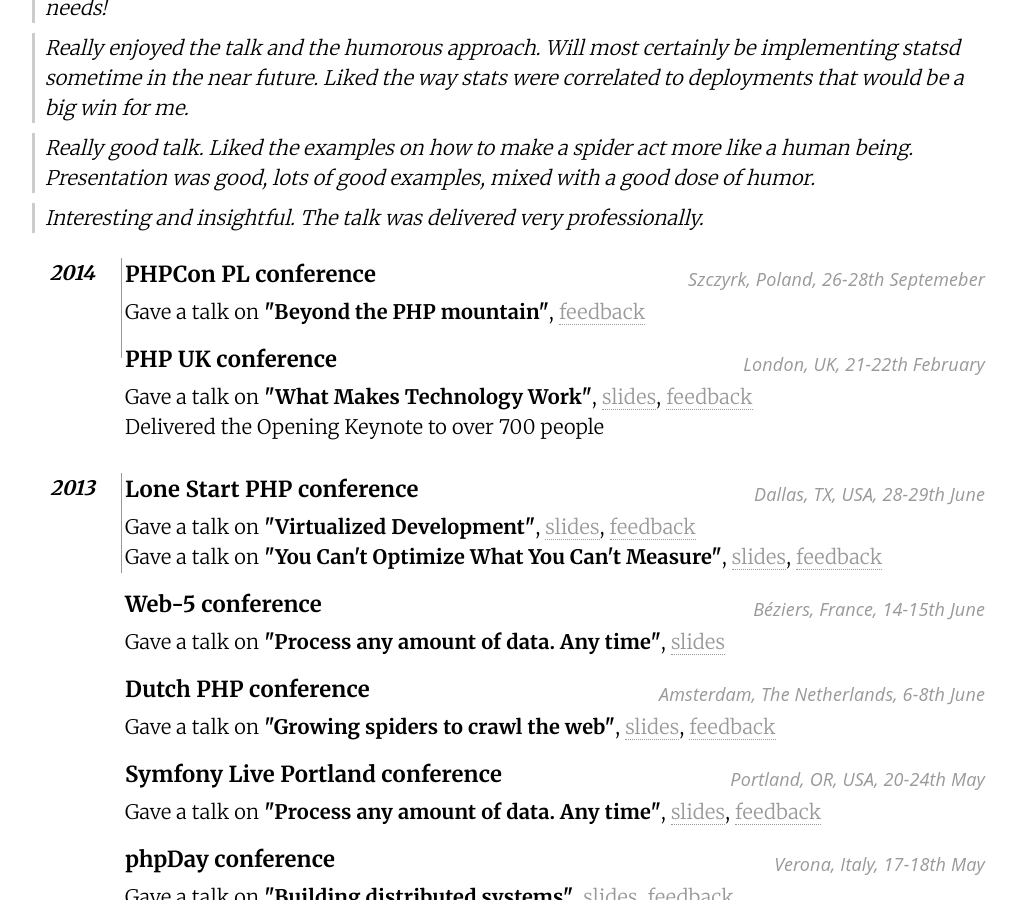
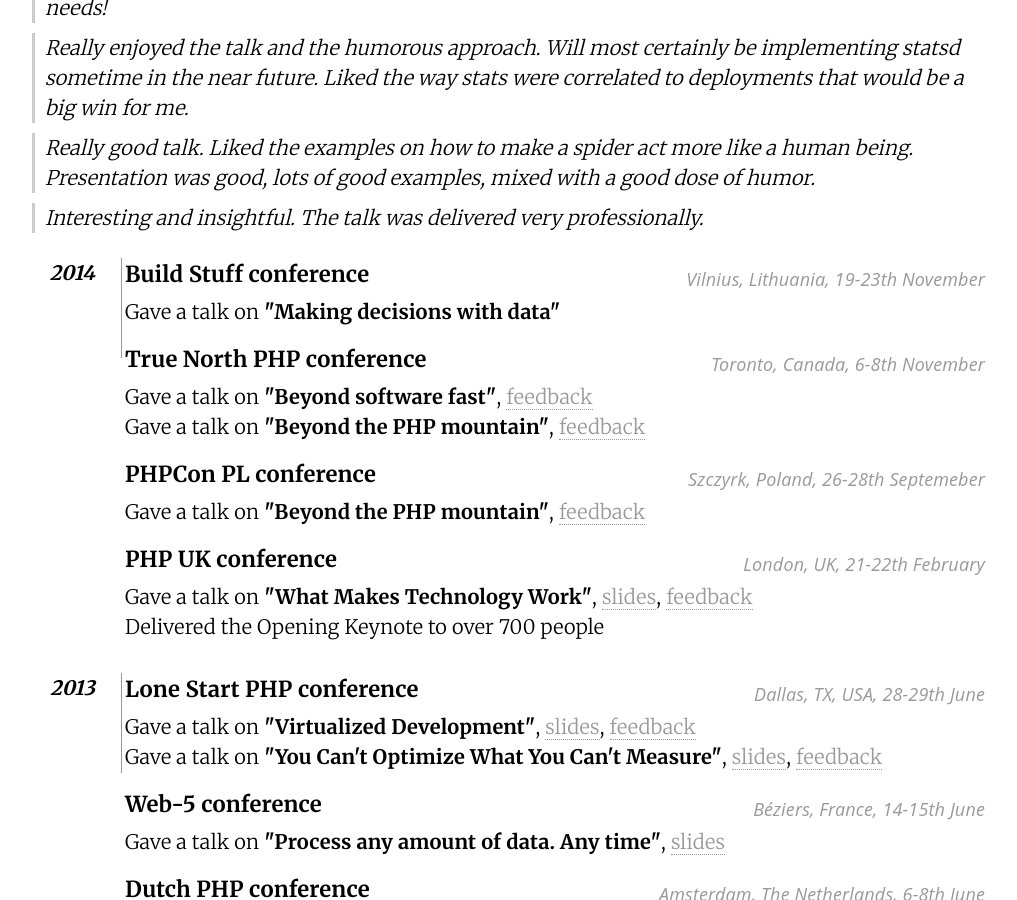
Before and after one commit to juokaz/juokaz.com, a Jekyll site: the page built from conferences.html, in a window 1280 px wide and 900 px high, scrolled down 587 px. Shown: the whole window, without its empty margins (125-1142 px from the left). Built offline with Jekyll 4.4.1, drawn with Linux system fonts in a browser that asks for light colours; nearby versions of some CDN libraries.

Commit message:
Added True North PHP and Build Stuff conferences

```diff
--- a/_config.yml
+++ b/_config.yml
@@ -4,6 +4,19 @@
 conferences:
   - year: 2014
     talks:
+    - title: Build Stuff conference
+      location: Vilnius, Lithuania
+      date: 19-23th November
+      spoken:
+          - title: "Making decisions with data"
+    - title: True North PHP conference
+      location: Toronto, Canada
+      date: 6-8th November
+      spoken:
+          - title: "Beyond software fast"
+            feedback: http://joind.in/talk/view/12706
+          - title: "Beyond the PHP mountain"
+            feedback: http://joind.in/talk/view/12705
     - title: PHPCon PL conference
       location: Szczyrk, Poland
       date: 26-28th Septemeber
```
